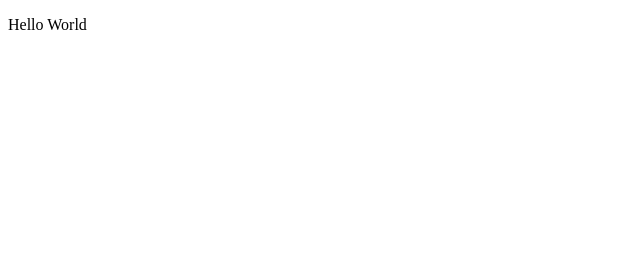
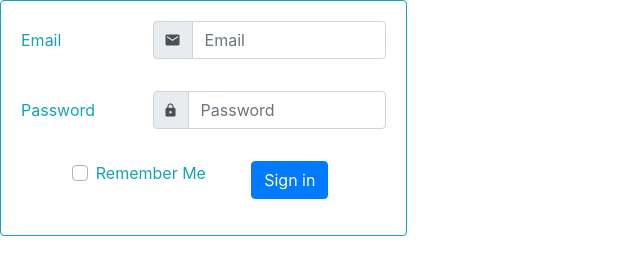
Before and after one commit to rvijayarajan/web-component-signin, a website: page index.html in a window 1280 px wide. Shown: the whole page, without its empty margins (0-640 px from the left). Drawn offline with nearby package versions, Linux system fonts and the light colour scheme; some packages are replaced by stand-ins of ours; a script that the page names is missing.

Commit message:
WebComponentSignIn: LargeScreenlayout

```diff
--- a/index.html
+++ b/index.html
@@ -2,10 +2,18 @@
 <html>
 <head>
 	<title>Login Web Component</title>
+	<link rel="stylesheet" type="text/css" href="css/bootstrap-grid.css">
+	<link rel="stylesheet" type="text/css" href="css/bootstrap-reboot.css">
+	<link rel="stylesheet" type="text/css" href="css/bootstrap.css">
+	<link rel="stylesheet" type="text/css" href="css/ionicons.css">
 </head>
 <body ng-app="wcSignin">
 
-	<signin></signin>
+	<div class="row">
+		<div class="col-sm-4">
+			<signin></signin>
+		</div>
+	</div>
 
 	<script type="text/javascript" src="scripts/jquery.min.js"></script>
 	<script type="text/javascript" src="scripts/angular.min.js"></script>
--- a/package.json
+++ b/package.json
@@ -24,6 +24,7 @@
     "angular-ui-bootstrap": "^2.5.6",
     "bootstrap": "^4.3.1",
     "express": "^4.16.4",
+    "ionicons": "^4.5.6",
     "jquery": "^3.3.1",
     "popper.js": "^1.15.0",
     "requirejs": "^2.3.6"
--- a/server.js
+++ b/server.js
@@ -30,6 +30,42 @@ app.get('/index.js', function(req, res){
   res.sendFile(path.join(__dirname + '/index.js'));
 });
 
+app.get('/css/bootstrap-grid.css', function(req,res){
+	res.sendFile(path.join(__dirname + '/node_modules/bootstrap/dist/css/bootstrap-grid.css'))
+});
+
+app.get('/css/bootstrap-reboot.css', function(req,res){
+	res.sendFile(path.join(__dirname + '/node_modules/bootstrap/dist/css/bootstrap-reboot.css'))
+});
+
+app.get('/css/bootstrap.css', function(req,res){
+	res.sendFile(path.join(__dirname + '/node_modules/bootstrap/dist/css/bootstrap.css'))
+});
+
+app.get('/css/ionicons.css', function(req,res){
+  res.sendFile(path.join(__dirname + '/node_modules/ionicons/dist/css/ionicons.css'))
+});
+
+app.get('/fonts/ionicons.eot', function(req,res){
+  res.sendFile(path.join(__dirname + '/node_modules/ionicons/dist/fonts/ionicons.eot'))
+});
+
+app.get('/fonts/ionicons.svg', function(req,res){
+  res.sendFile(path.join(__dirname + '/node_modules/ionicons/dist/fonts/ionicons.svg'))
+});
+
+app.get('/fonts/ionicons.ttf', function(req,res){
+  res.sendFile(path.join(__dirname + '/node_modules/ionicons/dist/fonts/ionicons.ttf'))
+});
+
+app.get('/fonts/ionicons.woff', function(req,res){
+  res.sendFile(path.join(__dirname + '/node_modules/ionicons/dist/fonts/ionicons.woff'))
+});
+
+app.get('/fonts/ionicons.woff2', function(req,res){
+  res.sendFile(path.join(__dirname + '/node_modules/ionicons/dist/fonts/ionicons.woff2'))
+});
+
 app.get('/signin.html', function(req, res){
   res.sendFile(path.join(__dirname + '/signin.html'));
 });
--- a/signin.html
+++ b/signin.html
@@ -1 +1,33 @@
-<p>Hello World</p>
+<div class="card border-info">
+  <div class="card-body text-info">
+    <form>
+    	<div class="form-group row">
+    		<label for="userEmail" class="col-md-4 col-lg-4 col-form-label">Email</label>
+		    <div class="input-group mb-3 col-md-8 col-lg-8">
+			  <div class="input-group-prepend">
+			    <i class="ion-md-mail input-group-text"></i>
+			  </div>
+			  <input type="email" class="form-control" id="userEmail" placeholder="Email">
+			</div>
+    	</div>
+    	<div class="form-group row">
+    		<label for="userPassword" class="col-md-4 col-lg-4 col-form-label">Password</label>
+		    <div class="input-group mb-3 col-md-8 col-lg-8">
+			  <div class="input-group-prepend">
+			    <i class="ion-md-lock input-group-text"></i>
+			  </div>
+			  <input type="password" class="form-control" id="userPassword" placeholder="Password">
+			</div>
+    	</div>
+    	<div class="form-group row">
+    		<div class="col-md-5 col-lg-5 offset-md-2 offset-lg-2 custom-control custom-checkbox">
+			  <input type="checkbox" class="custom-control-input" id="remember">
+			  <label class="custom-control-label" for="remember">Remember Me</label>
+			</div>
+		    <div class="col-md-5 col-lg-5">
+		      <button type="submit" class="btn btn-primary">Sign in</button>
+		    </div>
+		  </div>
+    </form>
+  </div>
+</div>
```
